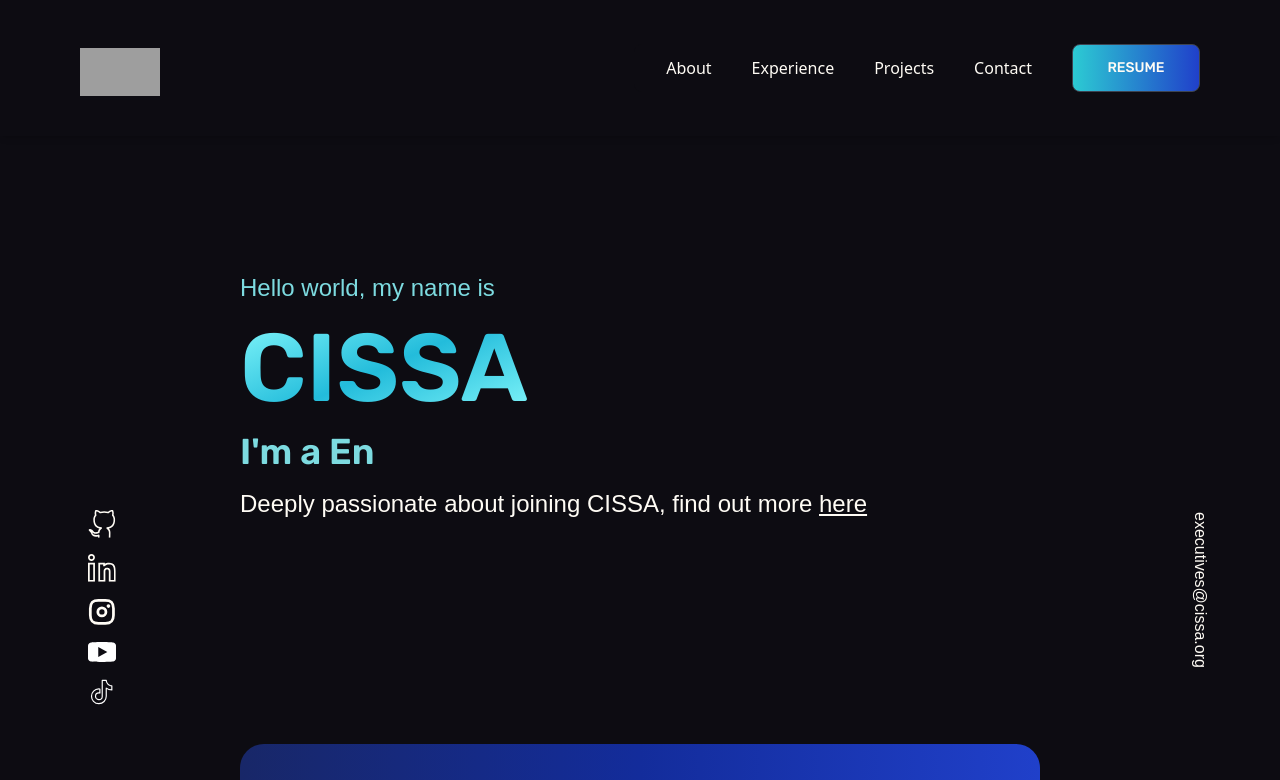
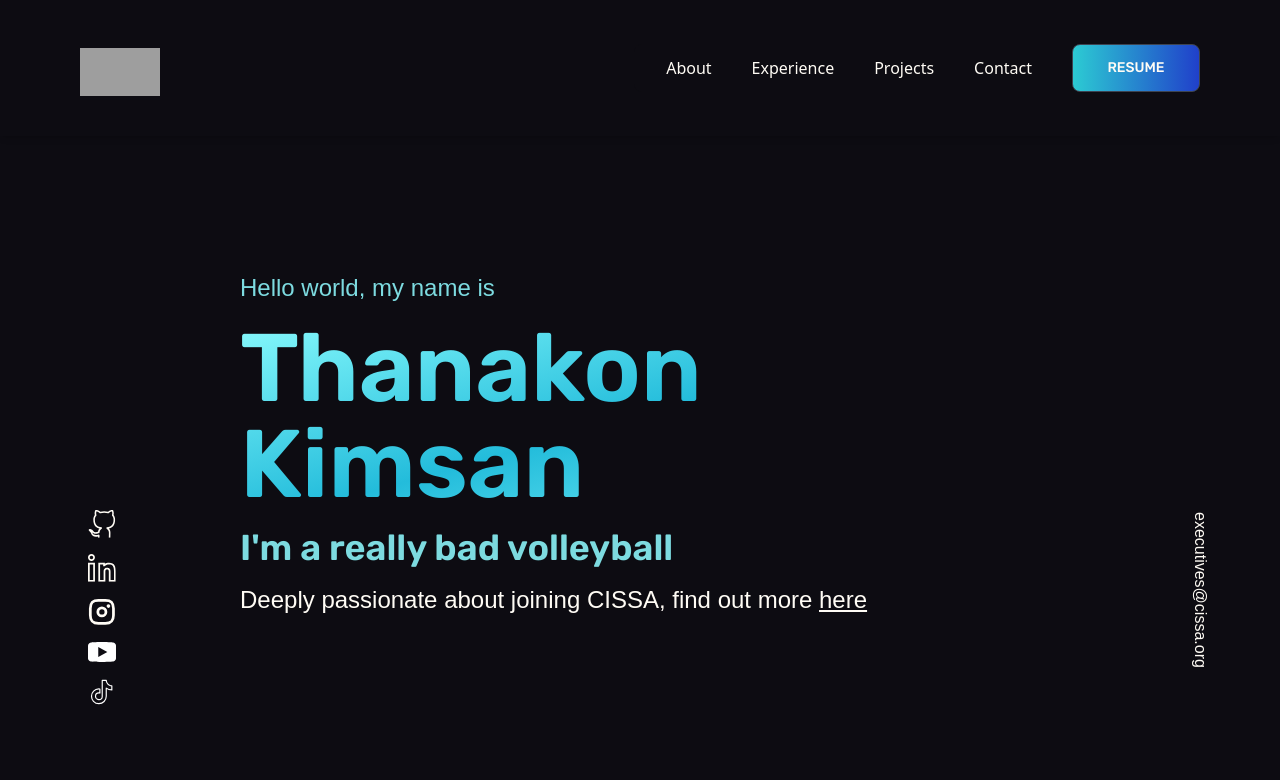
Before and after one commit to konfucius1/portfolio-website, a React (Vite) app: page / in a window 1280 px wide. Shown: the top 780 px of the page. Built offline with nearby package versions, Linux system fonts and the light colour scheme; grey boxes are pictures that could not be loaded; a web font is replaced by a local one.

Commit message:
[feat] better wording

```diff
--- a/src/components/Hero.jsx
+++ b/src/components/Hero.jsx
@@ -11,12 +11,12 @@
           Hello world, my name is
         </h2>
         <h1 className="font-rubik text-4xl sm:text-6xl md:text-8xl py-4 text-transparent bg-clip-text bg-gradient-to-br via-[#23bcdb] from-[#90FFFF] to-[#90FFFF]">
-          CISSA
+          Thanakon Kimsan
         </h1>
         <p className="font-rubik text-[#7ddbe0] text-2xl sm:text-4xl font-bold ">
           I'm a{' '}
           <TypeAnimation
-            sequence={['Student', 1000, 'Designer', 1000, 'Engineer', 1000]}
+            sequence={['Dog', 1000, 'Slug', 1000, 'Snail', 1000, 'really bad volleyball player', 5000]}
             wrapper="b"
             cursor={true}
             repeat={Infinity}
```
